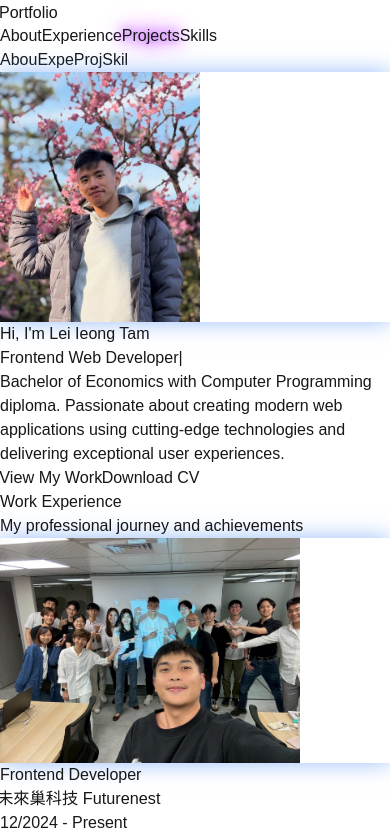
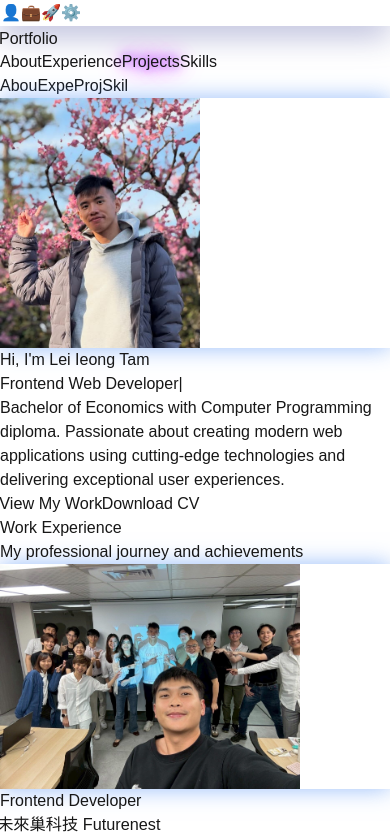
Before and after one commit to lei23lei/profile, a Next.js app: page / in a window 390 px wide. Shown: the top 838 px of the page. Built offline with nearby package versions, Linux system fonts and the light colour scheme.

Commit message:
phone nav:

```diff
--- a/src/app/globals.css
+++ b/src/app/globals.css
@@ -335,6 +335,16 @@ body {
   }
 }
 
+@keyframes bounceGentle {
+  0%,
+  100% {
+    transform: translateY(0);
+  }
+  50% {
+    transform: translateY(-2px);
+  }
+}
+
 /* Animation Classes */
 .animate-fade-in-up {
   animation: fadeInUp 1s ease-out;
@@ -459,6 +469,26 @@ body {
   animation: neonGlow 2s ease-in-out infinite alternate;
 }
 
+.animate-bounce-gentle {
+  animation: bounceGentle 2s ease-in-out infinite;
+}
+
+/* Glass morphism effect */
+.glass-morphism {
+  background: rgba(255, 255, 255, 0.1);
+  box-shadow: 0 8px 32px 0 rgba(31, 38, 135, 0.37);
+  backdrop-filter: blur(10px);
+  -webkit-backdrop-filter: blur(10px);
+  border: 1px solid rgba(255, 255, 255, 0.18);
+}
+
+@media (prefers-color-scheme: dark) {
+  .glass-morphism {
+    background: rgba(0, 0, 0, 0.2);
+    box-shadow: 0 8px 32px 0 rgba(0, 0, 0, 0.37);
+  }
+}
+
 /* Scroll-triggered animations */
 .animate-on-scroll {
   opacity: 0;
--- a/src/app/page.tsx
+++ b/src/app/page.tsx
@@ -112,6 +112,34 @@ export default function Home() {
             }px)`,
           }}
         />
+      </div>
+      {/* Phone Navigation */}
+      <div className="fixed bottom-1/2 right-3 z-50 translate-y-1/2">
+        <div className="bg-white/20 dark:bg-black/20 backdrop-blur-md rounded-full p-2 shadow-xl border border-white/30 dark:border-white/10 glass-morphism">
+          <div className="flex flex-col items-center justify-center space-y-3">
+            {[
+              { name: "About", icon: "👤" },
+              { name: "Experience", icon: "💼" },
+              { name: "Projects", icon: "🚀" },
+              { name: "Skills", icon: "⚙️" },
+            ].map((item, index) => (
+              <button
+                key={item.name}
+                onClick={() => scrollToSection(index)}
+                className={`w-8 h-8 rounded-full transition-all duration-300 hover:scale-110 flex items-center justify-center text-sm shadow-md ${
+                  activeSection === index
+                    ? "bg-blue-500/80 text-white animate-pulse shadow-blue-500/50 backdrop-blur-sm border border-blue-400/50"
+                    : "bg-white/30 dark:bg-gray-800/30 hover:bg-white/50 dark:hover:bg-gray-700/50 text-gray-700 dark:text-gray-200 backdrop-blur-sm border border-white/20 dark:border-gray-600/20"
+                }`}
+                title={item.name}
+              >
+                <span className="animate-bounce-gentle drop-shadow-sm">
+                  {item.icon}
+                </span>
+              </button>
+            ))}
+          </div>
+        </div>
       </div>
 
       {/* Navigation */}
```
